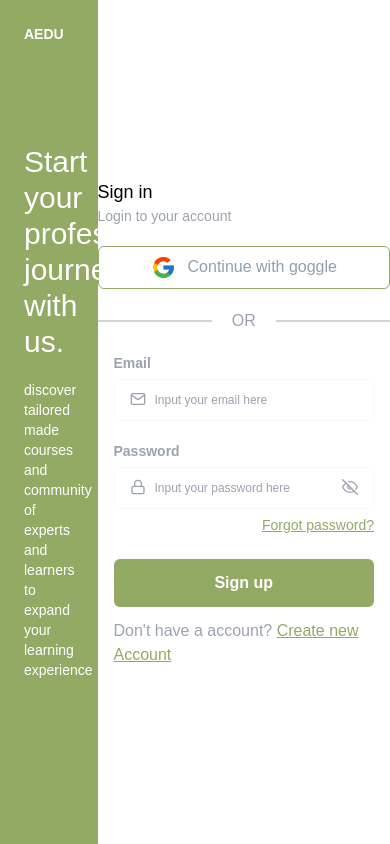
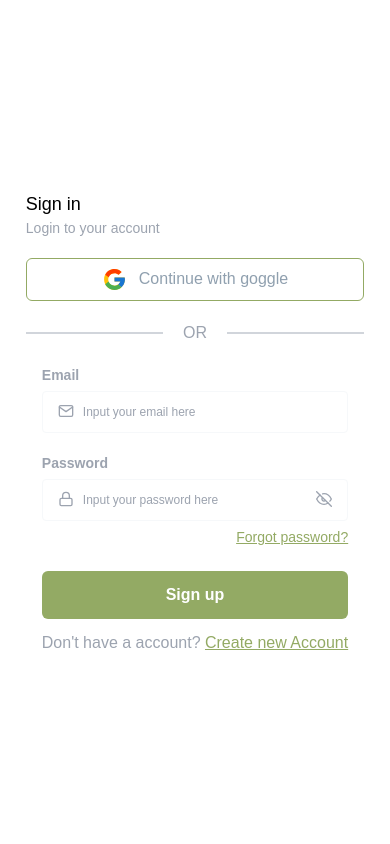
Before and after one commit to AmienulRana/aeduweb, a Next.js app: page / in a window 390 px wide. Built offline with nearby package versions, Linux system fonts and the light colour scheme.

Commit message:
create responsive website

```diff
--- a/src/components/layout/auth.tsx
+++ b/src/components/layout/auth.tsx
@@ -15,7 +15,7 @@ export default function AuthLayout({
 }: AuthLayoutProp) {
   return (
     <div className="flex min-h-screen">
-      <div className="w-1/4 py-6 max-w-[600px] text-white min-h-screen px-6 bg-primary">
+      <div className="w-1/4 hidden md:block py-6 max-w-[600px] text-white min-h-screen px-6 bg-primary">
         <p className="text-sm font-semibold">AEDU</p>
         <div className="translate-y-[100px]">
           <h1 className="text-3xl">Start your professional journey with us.</h1>
@@ -26,7 +26,7 @@ export default function AuthLayout({
         </div>
       </div>
       <div className="flex-1 flex justify-center items-center">
-        <div className="max-w-[1200px]">
+        <div className="min-w-[80%] md:min-w-max max-w-[1200px]">
           <p className="font-medium text-lg">{title}</p>
           <p className="text-gray-400 text-sm mb-5">{subTitle}</p>
           {oAuth && (
```
